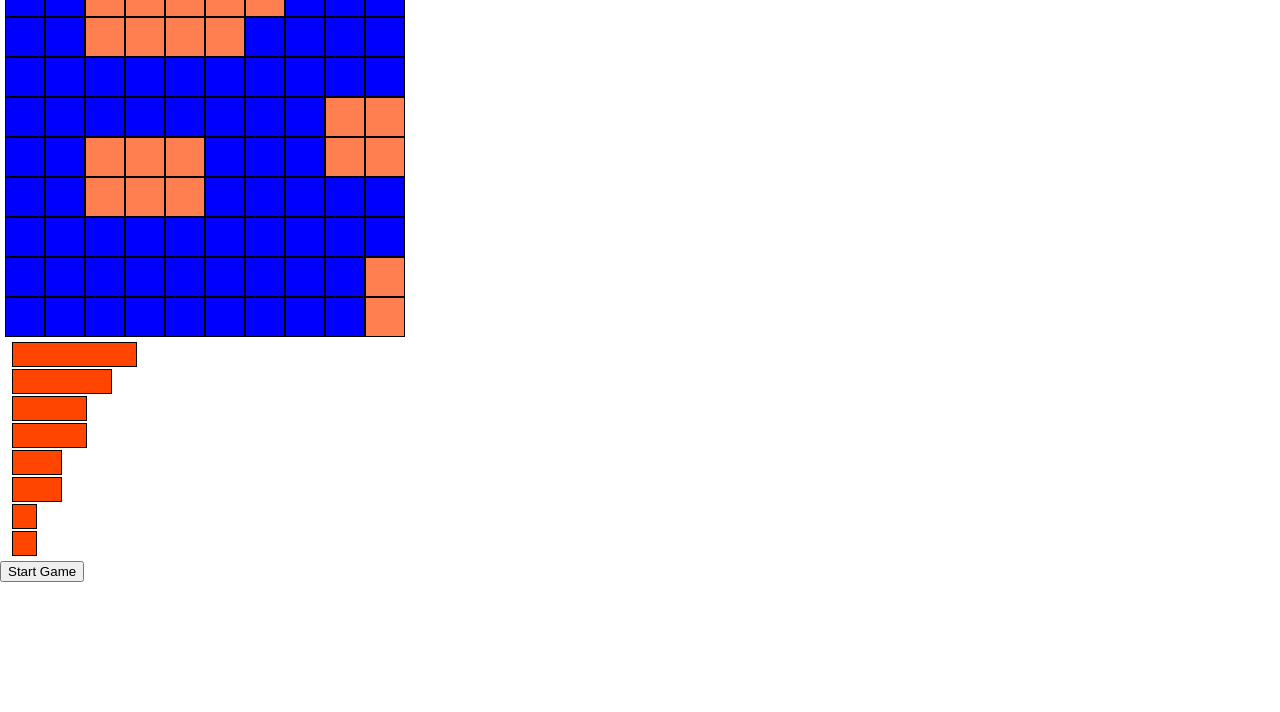
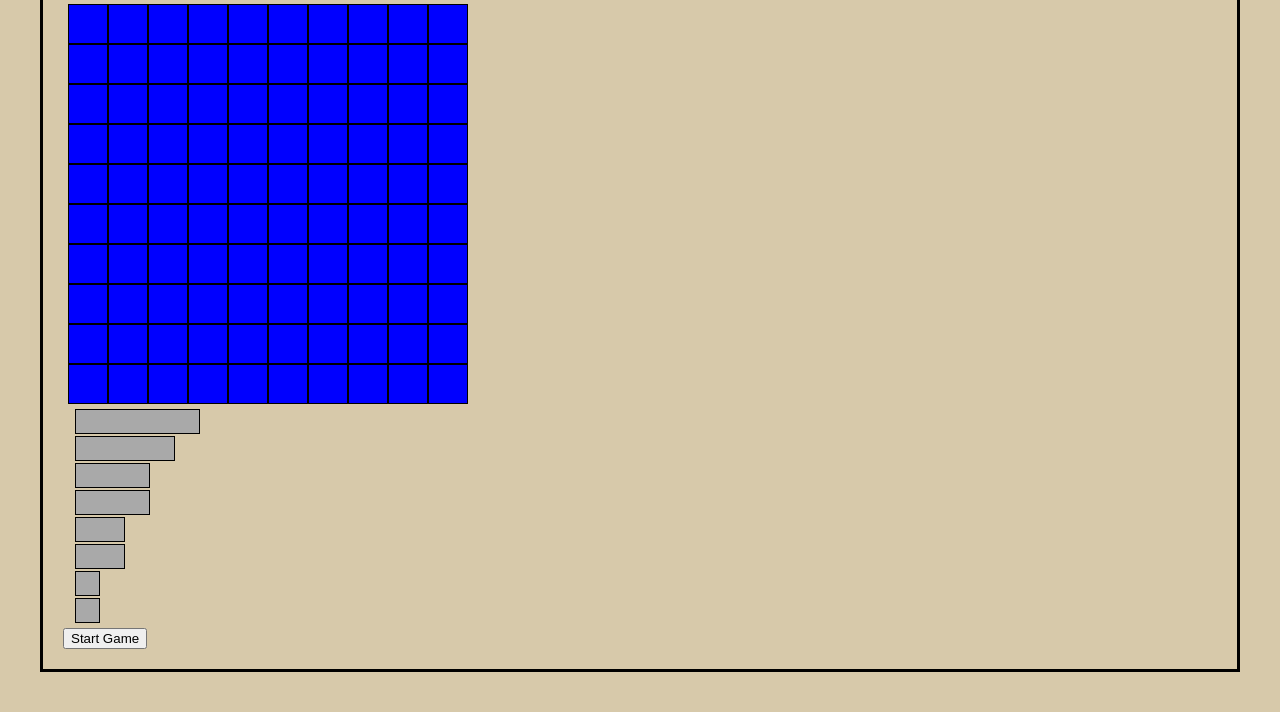
Before and after one commit to mjwills-inf/-TOP-battleship, a website built with webpack: page src/index.html in a window 1280 px wide. Shown: the part 100-812 px from the top of the page. Built offline with nearby package versions, Linux system fonts and the light colour scheme.

Commit message:
morning linux

```diff
--- a/src/index.html
+++ b/src/index.html
@@ -6,12 +6,13 @@
   <title>Battleship</title>
 </head>
 <body>
+  <div id="page-container">
 
     <div id="title-div">
       <h1>Battleship</h1>
     </div>
 
-  <div id="instruction-dv">
+    <div id="instruction-div">
       <h2>Place Your Ships</h2>
     </div>
 
@@ -43,6 +44,6 @@
     <div id="button-div">
       <button>Start Game</button>
     </div>
-
+  </div>
 </body>
 </html>
--- a/src/modules/dom_stuff/drag.js
+++ b/src/modules/dom_stuff/drag.js
@@ -113,7 +113,6 @@ const Drag = (gameboard, render) => {
   };
 
   const dragEnd = (ev) => {
-    console.log('drag end called');
     const tileShipRef = ev.target.getAttribute('data-ship-ref');
     if (tileShipRef !== null) {
       replacePlaceship(tileShipRef);
@@ -292,24 +291,6 @@ const Drag = (gameboard, render) => {
     target.parentNode.removeChild(target);
   };
 
-  // TEMP
-  const ship0 = gameboard.getFleet()[0];
-  const ship1 = gameboard.getFleet()[1];
-  const ship2 = gameboard.getFleet()[2];
-  const ship3 = gameboard.getFleet()[3];
-  const ship4 = gameboard.getFleet()[4];
-  const ship5 = gameboard.getFleet()[5];
-  const ship6 = gameboard.getFleet()[6];
-  const ship7 = gameboard.getFleet()[7];
-  gameboard.placeShip(ship0, 2, 3);
-  gameboard.placeShip(ship1, 3, 3);
-  gameboard.placeShip(ship2, 6, 3);
-  gameboard.placeShip(ship3, 7, 3);
-  gameboard.placeShip(ship4, 5, 9);
-  gameboard.placeShip(ship5, 6, 9);
-  gameboard.placeShip(ship6, 9, 10);
-  gameboard.placeShip(ship7, 10, 10);
-
   return {
     addListeners,
     endDrag,
--- a/src/modules/dom_stuff/render.js
+++ b/src/modules/dom_stuff/render.js
@@ -47,7 +47,7 @@ const Render = () => {
 
   const disablePlaceShip = (data) => {
     const target = document.querySelector(`#${data}`);
-    target.style.backgroundColor = 'white';
+    target.style.backgroundColor = 'transparent';
     target.setAttribute('draggable', false);
     target.style.cursor = 'auto';
   };
--- a/src/style/style.css
+++ b/src/style/style.css
@@ -18,7 +18,7 @@
   margin: 2px;
   border: 1px solid black;
   height: 25px;
-  background: orangered;
+  background: darkgray;
 }
 #drag-carrier {
   width: 125px;
@@ -88,7 +88,7 @@
   border: black solid 1px;
 }
 .occupied {
-  background-color: coral;
+  background-color: darkgray;
 }
 .hit {
 background: purple;
@@ -132,7 +132,7 @@ background: purple;
   height: 200px;
   /* BACKGROUND COLOR IS SPECIFIC HERE NEEDS TO BE CHANGED ON STYLING */
   /* JNSAJFNLASJNOFISAHOEURP)IUWPFJSAMFPASJFPAOSFJAPFOJASPFOJASPFOJAP */
-  background-color: blue;
+  background-color: lightgray;
   margin: 5px;
 }
 
@@ -155,5 +155,26 @@ background: purple;
 }
 
 .health-hit {
-  background: maroon;
+  background: darkgray;
 }
+
+
+/* ////////////////////////////////////////////////////////////////// */
+/* BEGIN STYLING */
+
+body {
+  background-color: #D7C9AA;
+  font-family: 'Courier New', Courier, monospace;
+}
+
+#page-container {
+  height: 100%;
+  background-color: #D7C9AA;
+  padding: 20px;
+  border: 3px solid black;
+  margin: 40px;
+}
+
+#title-div h1 {
+  font-size: 20px;
+}
```
Lines whose indentation alone changed are shown as unchanged.
